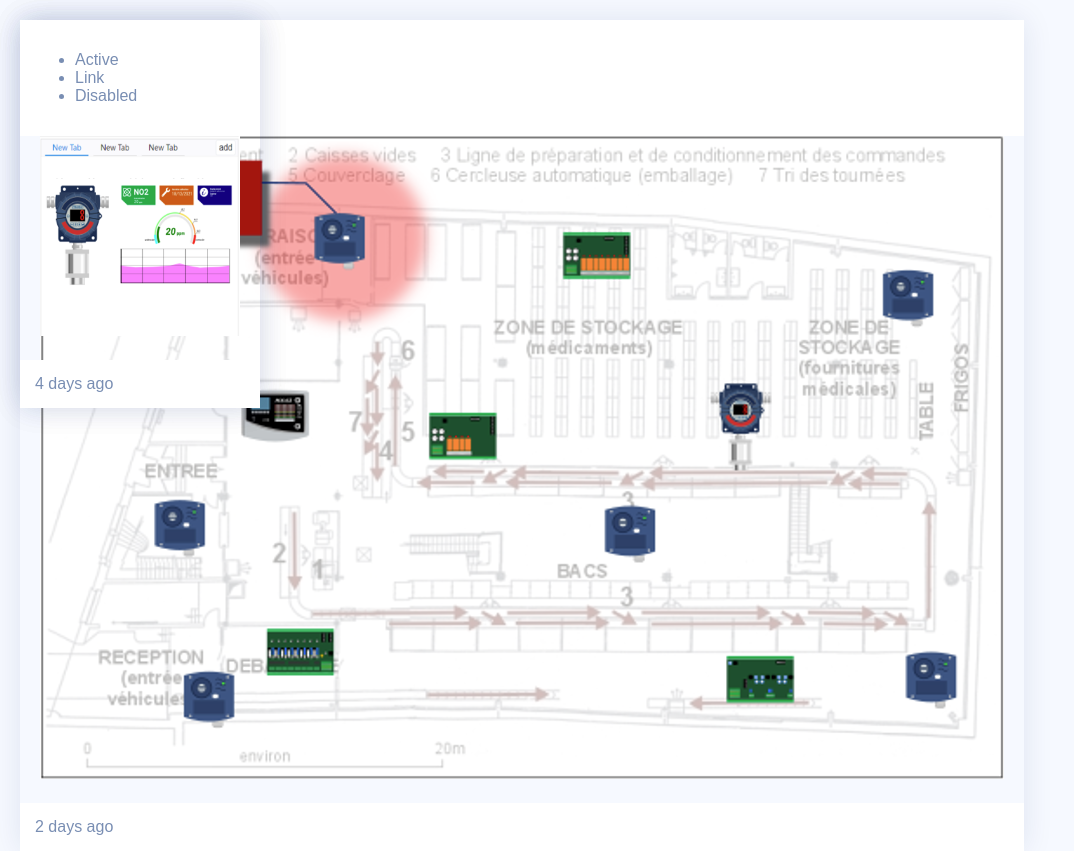
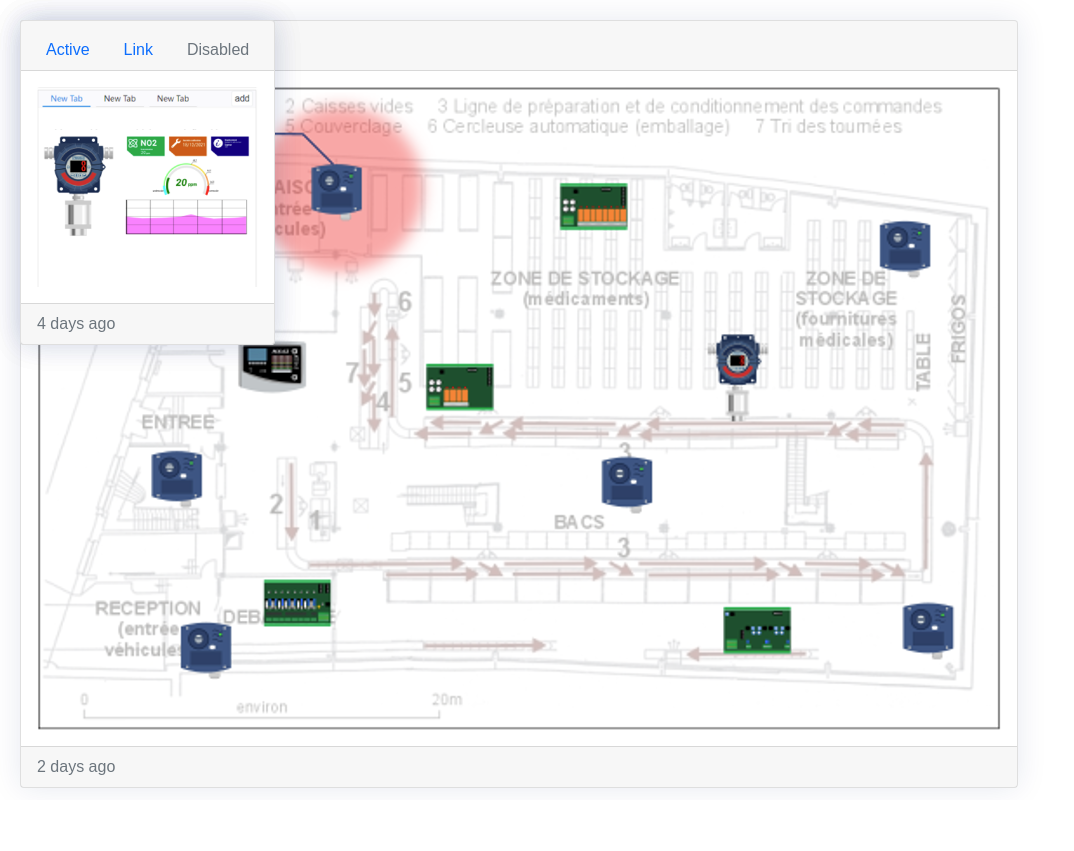
Before and after one commit to patfrench/wth, a plain HTML site: page index.html in a window 1280 px wide. Shown: the whole page, without its empty margins (0-1074 px from the left). After the commit the page ends 800 px from the top, so only its background shows below. Drawn offline with nearby package versions, Linux system fonts and the light colour scheme.

Commit message:
Update index.html

```diff
--- a/index.html
+++ b/index.html
@@ -4,7 +4,7 @@
 	<meta charset="utf-8">
 	<title>jQuery UI Example Page</title>
 	<link rel="stylesheet" href="style.css">
-    <!--link href="https://cdn.jsdelivr.net/npm/bootstrap@5.0.2/dist/css/bootstrap.min.css" rel="stylesheet" integrity="sha384-EVSTQN3/azprG1Anm3QDgpJLIm9Nao0Yz1ztcQTwFspd3yD65VohhpuuCOmLASjC" crossorigin="anonymous"-->
+    	<link href="https://cdn.jsdelivr.net/npm/bootstrap@5.0.2/dist/css/bootstrap.min.css" rel="stylesheet" integrity="sha384-EVSTQN3/azprG1Anm3QDgpJLIm9Nao0Yz1ztcQTwFspd3yD65VohhpuuCOmLASjC" crossorigin="anonymous">
 	<style>
 
         body {
```
